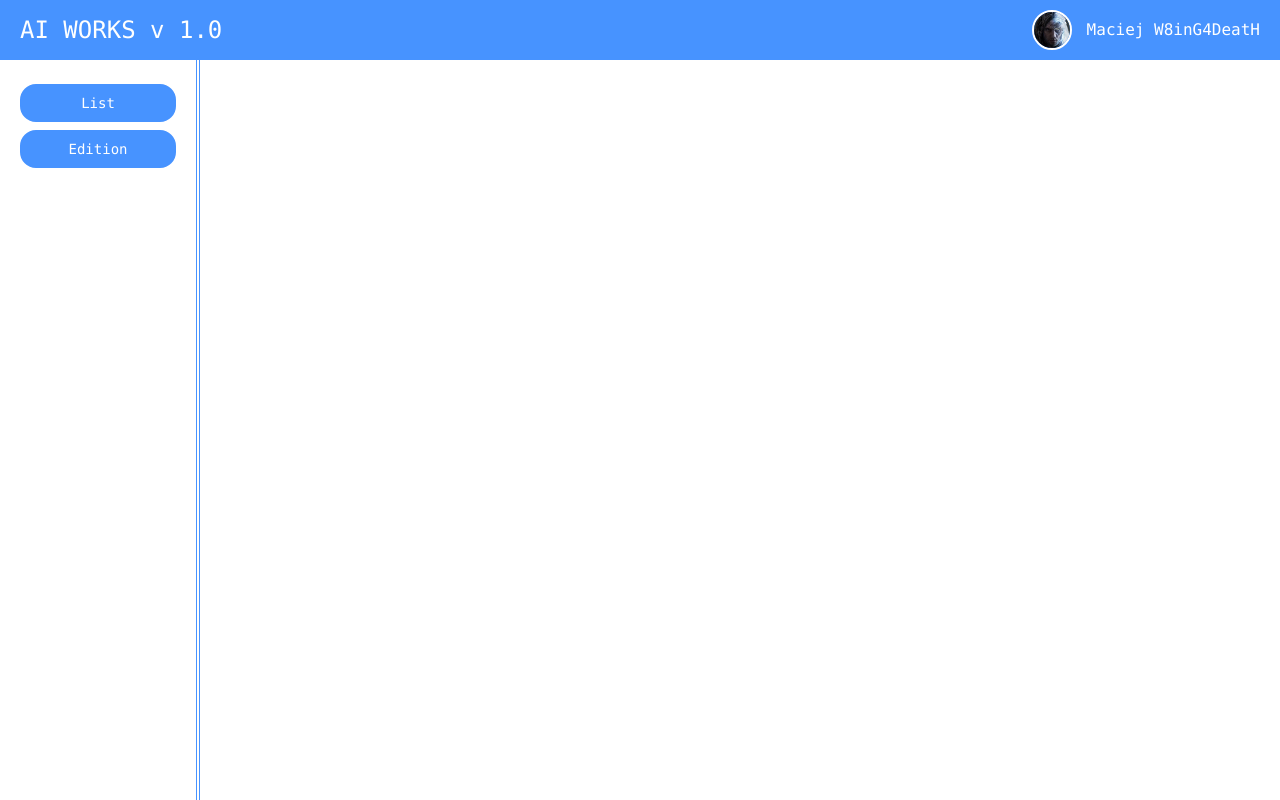
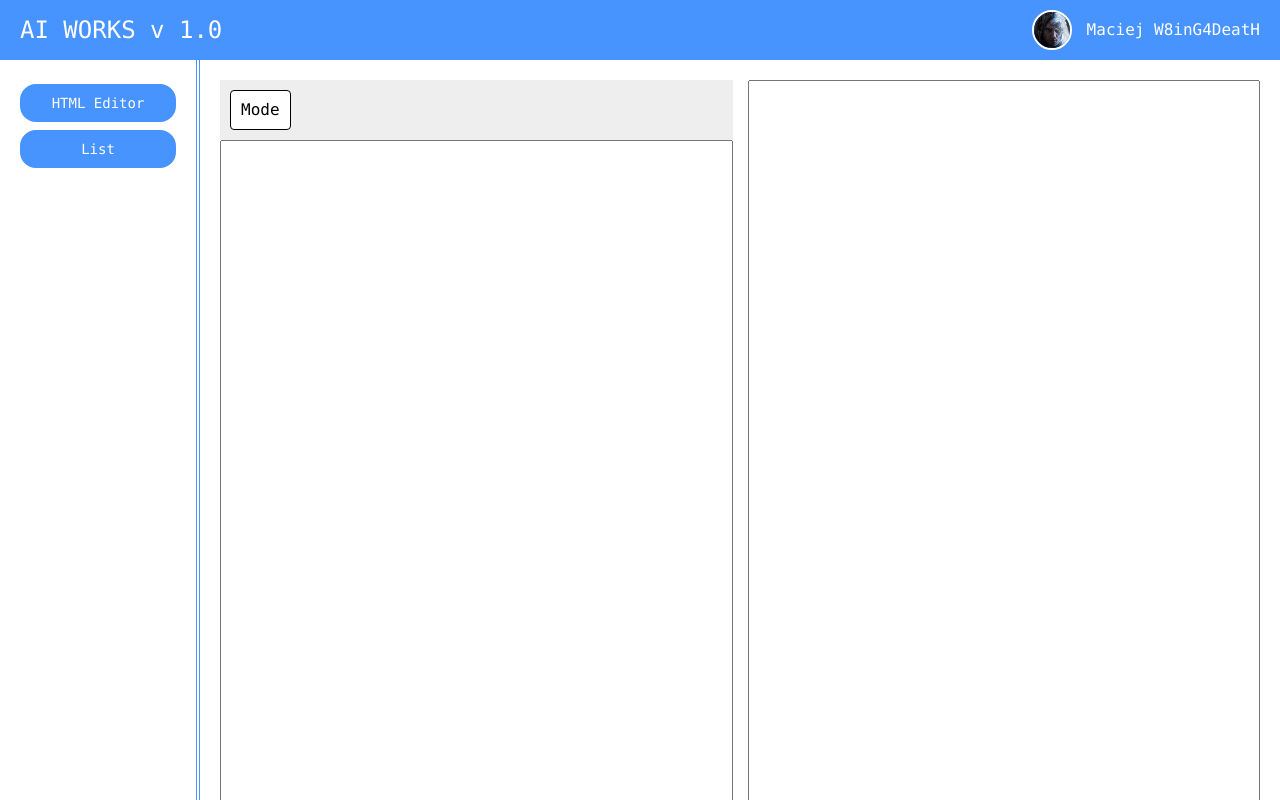
Before and after one commit to W8inG4DeatH/aiworks, an Angular app: page /html-editor in a window 1280 px wide. Before the commit this address led to /. Built offline with nearby package versions, Linux system fonts and the light colour scheme.

Commit message:
html editor - init files

```diff
--- a/src/app/app-routing.module.ts
+++ b/src/app/app-routing.module.ts
@@ -5,12 +5,14 @@ import { WidgetsPanelComponent } from 'src/app/areas/dashboard/widgets-panel/wid
 import { ListPanelComponent } from 'src/app/areas/list/list-panel/list-panel.component';
 import { ComixEditorComponent } from 'src/app/areas/edition/comix-editor/comix-editor.component';
 import { EditionGuardGuard } from 'src/app/areas/edition/edition-guard.guard';
+import { HtmlEditorComponent } from './common-components/html-editor/html-editor.component';
 
 const routes: Routes = [
-    { path: '', component: WidgetsPanelComponent },
+    { path: '', component: ListPanelComponent },
     { path: 'dashboard', component: WidgetsPanelComponent },
     { path: 'list', component: ListPanelComponent },
-    { path: 'edition', component: ComixEditorComponent, canActivate: [EditionGuardGuard] }
+    { path: 'edition', component: ComixEditorComponent, canActivate: [EditionGuardGuard] },
+    { path: 'html-editor', component: HtmlEditorComponent }
 ];
 
 @NgModule({
--- a/src/app/areas/main-menu/main-menu.component.ts
+++ b/src/app/areas/main-menu/main-menu.component.ts
@@ -24,13 +24,17 @@ export class MainMenuComponent implements OnInit {
       //     RouterLink: '/dashboard'
       // },
       {
+        DisplayName: 'HTML Editor',
+        RouterLink: '/html-editor'
+      },
+      {
         DisplayName: 'List',
         RouterLink: '/list'
       },
-            {
-                DisplayName: 'Edition',
-                RouterLink: '/edition'
-            }
+      // {
+      //   DisplayName: 'Edition',
+      //   RouterLink: '/edition'
+      // }
     ]
   }
 
--- a/src/app/common-components/common-components.module.ts
+++ b/src/app/common-components/common-components.module.ts
@@ -3,6 +3,7 @@ import { CommonModule } from '@angular/common';
 import { FlexLayoutModule } from '@angular/flex-layout';
 
 import { UserComponent } from 'src/app/common-components/user/user.component';
+import { HtmlEditorComponent } from './html-editor/html-editor.component';
 
 @NgModule({
     imports: [
@@ -10,9 +11,11 @@ import { UserComponent } from 'src/app/common-components/user/user.component';
         FlexLayoutModule
     ],
     declarations: [
+        HtmlEditorComponent,
         UserComponent
     ],
     exports: [
+        HtmlEditorComponent,
         UserComponent
     ]
 })
--- /dev/null
+++ b/src/app/common-components/html-editor/html-editor.component.css
@@ -0,0 +1,28 @@
+.second-column
+{
+    margin-left: 15px;
+}
+
+.buttons-container
+{
+    width: 100%;
+    height: 60px;
+    background-color: #eee;
+    padding: 10px;
+
+    .button-container
+    {
+        background-color: white;
+        border: 1px solid black;
+        border-radius: 4px;
+        width: auto;
+        padding: 0 10px;
+        height: 40px;
+        cursor: pointer;
+    }
+}
+
+.html-editor-area
+{
+    padding: 10px;
+}
--- /dev/null
+++ b/src/app/common-components/html-editor/html-editor.component.html
@@ -0,0 +1,11 @@
+<div fxLayout="row" fxFlex>
+  <div fxLayout="column" fxFlex="50">
+    <div class="buttons-container" fxLayout="row" fxLayoutAlign="start center">
+      <div (click)="OnModeChange()" class="button-container" fxLayout="row" fxLayoutAlign="center center">Mode</div>
+    </div>
+    <textarea (ngModel)="htmlContent" rows="50" class="html-editor-area"></textarea>
+  </div>
+  <div class="second-column" fxLayout="column" fxFlex="50">
+    <textarea (ngModel)="htmlContent" rows="50" class="html-editor-area"></textarea>
+  </div>
+</div>
--- /dev/null
+++ b/src/app/common-components/html-editor/html-editor.component.ts
@@ -0,0 +1,21 @@
+import { Component, OnInit } from '@angular/core';
+
+@Component({
+	selector: 'app-html-editor',
+	templateUrl: './html-editor.component.html',
+	styleUrls: ['./html-editor.component.css']
+})
+export class HtmlEditorComponent implements OnInit {
+
+	public htmlContent: string = '';
+
+	constructor() { }
+
+	ngOnInit(): void {
+	}
+
+	OnModeChange() {
+		console.log('OnModeChange()');
+	}
+
+}
--- a/src/index.html
+++ b/src/index.html
@@ -2,7 +2,7 @@
 <html lang="en">
 <head>
   <meta charset="utf-8">
-  <title>Comix</title>
+  <title>AI Works</title>
   <base href="/">
   <meta name="viewport" content="width=device-width, initial-scale=1">
   <meta http-equiv="Content-Security-Policy" content="upgrade-insecure-requests">
```
Also changed, not shown: 1 other file (tests, documents, lock files or other folders). Lines whose indentation alone changed are shown as unchanged.
